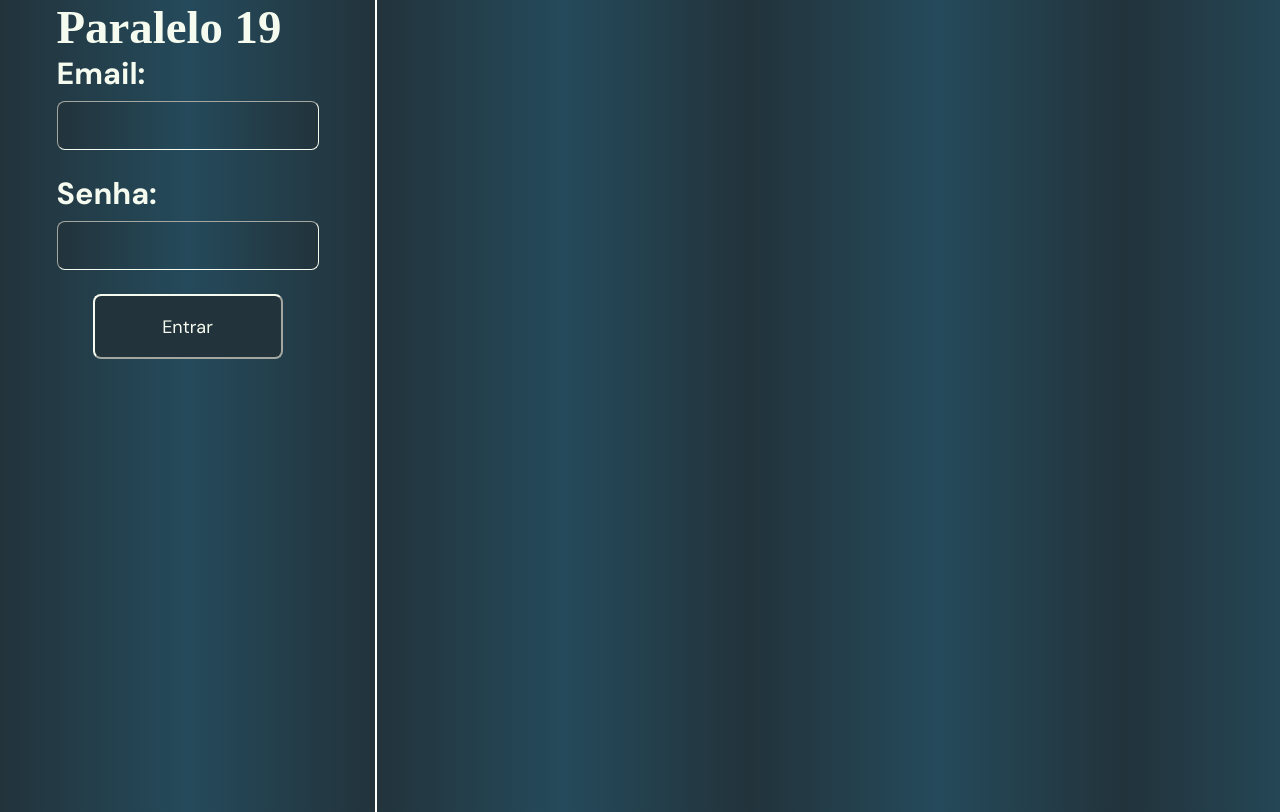
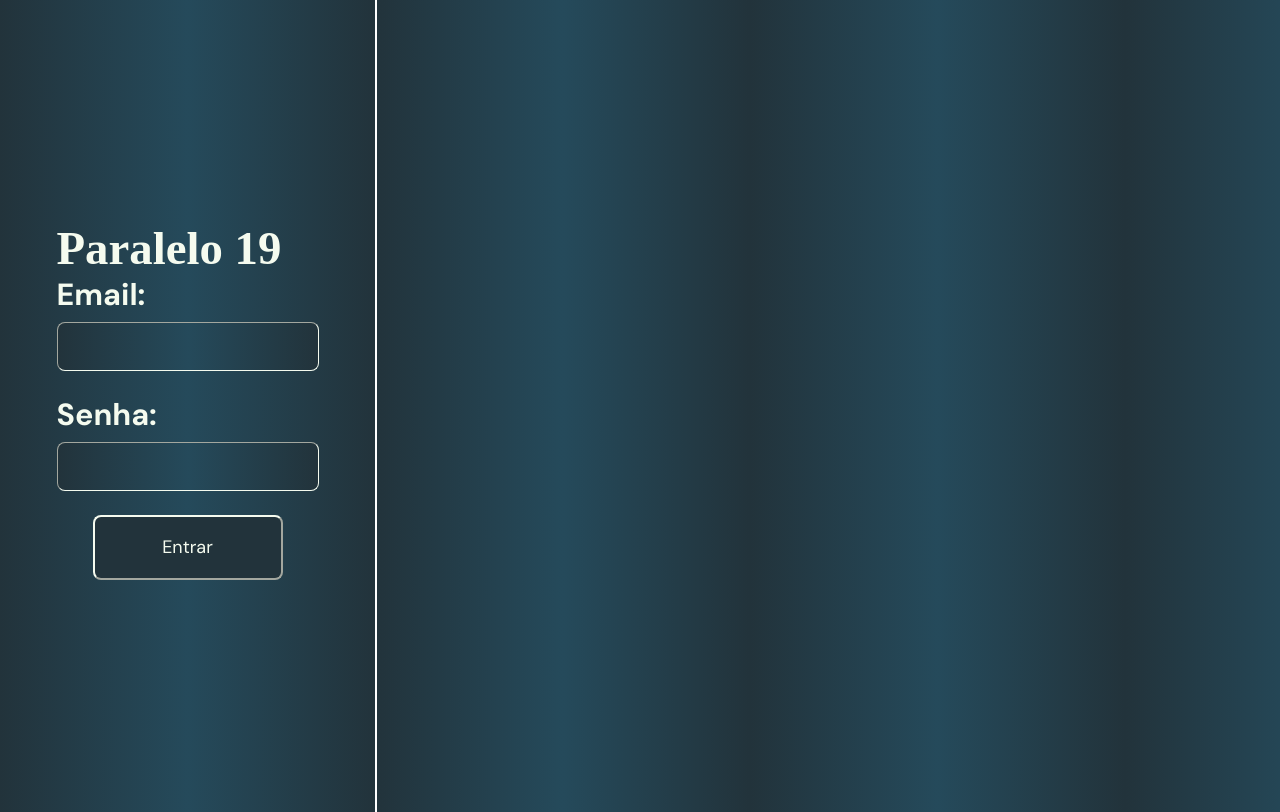
Before and after one commit to Grupo-2-Sustentare/sustentare-web, a React (Create React App) app: page / in a window 1280 px wide. Built offline with nearby package versions, Linux system fonts and the light colour scheme; a web font is replaced by a local one.

Commit message:
Add padding no input e texto no centro

```diff
--- a/src/pages/Login/login.module.css
+++ b/src/pages/Login/login.module.css
@@ -1,3 +1,10 @@
+body {
+  display: flex;
+  flex-direction: column;
+  justify-content: center;
+  height: 100vh;
+}
+
 .campoEmail{
   display: flex;
   flex-direction: column;
@@ -27,6 +34,7 @@ input{
   height: 47px;
   border-radius: 8px;
   color: var(--branco);
+  padding-left: 10px;
 }
 
 .containerBotao{
```
